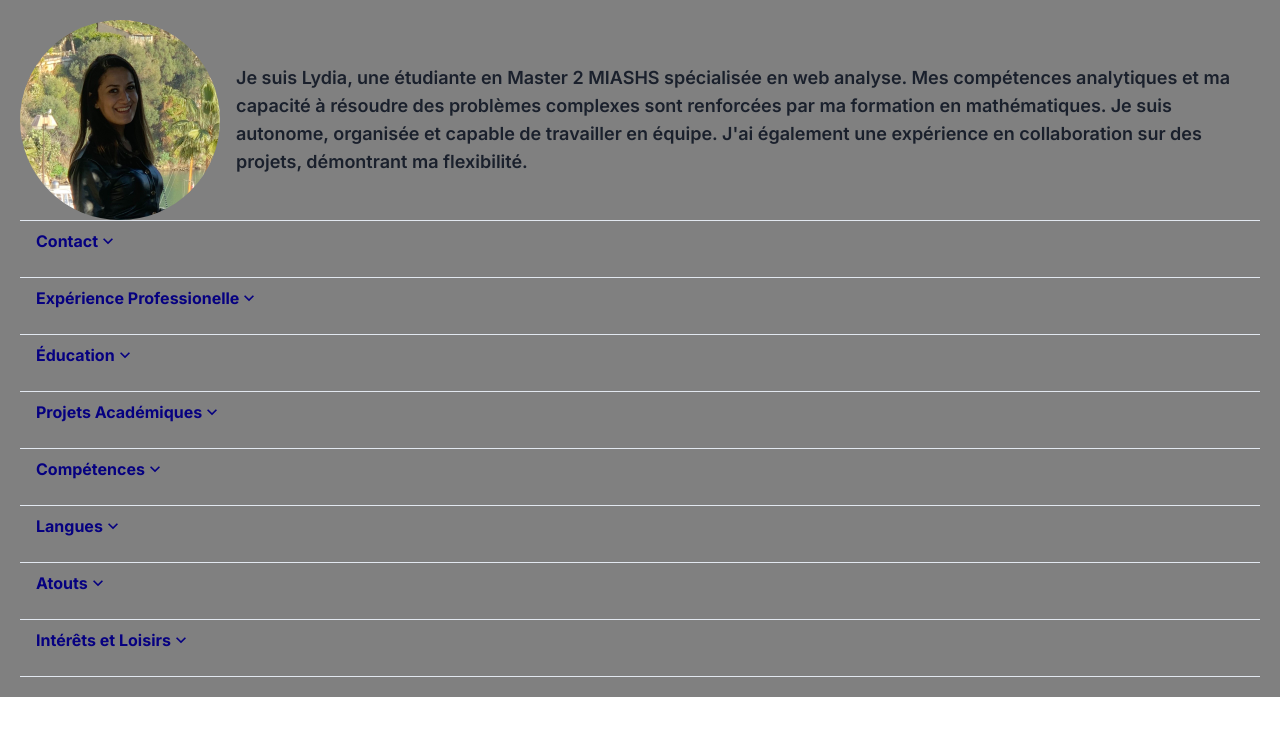
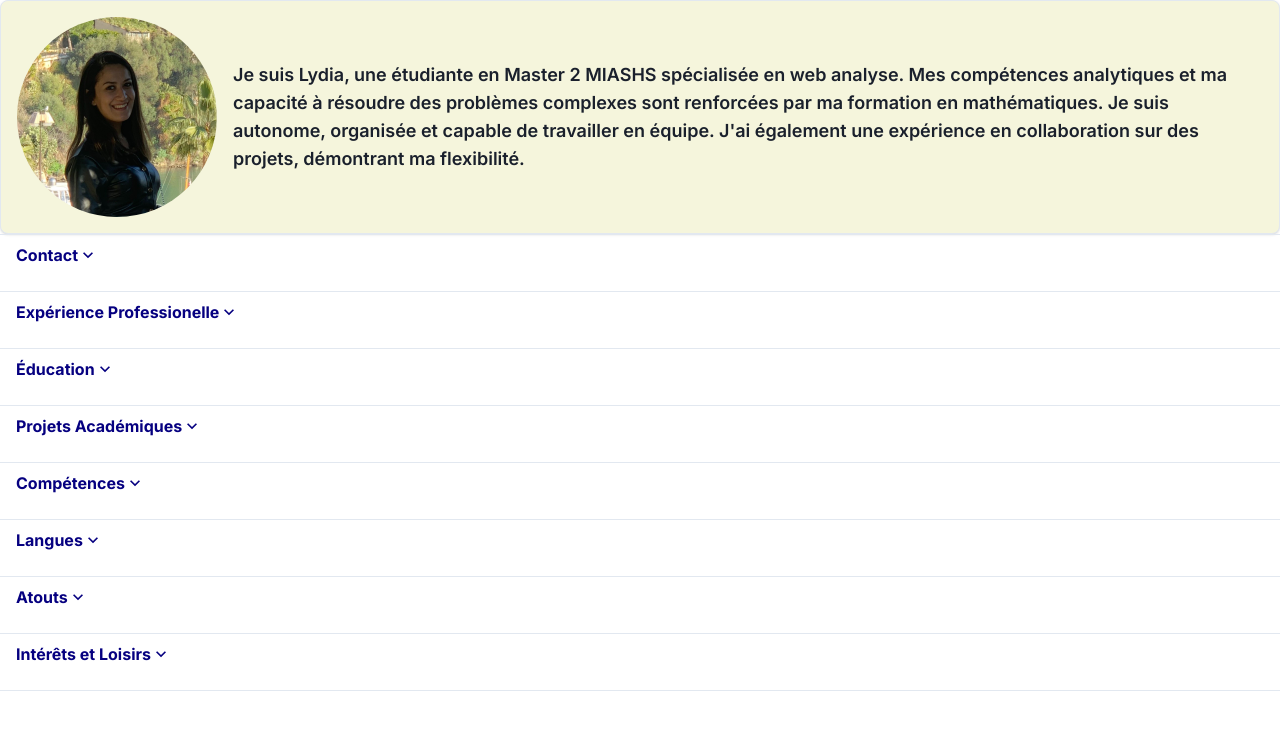
Before and after one commit to RahmaniLydia/RahmaniLydia.github.io, a Next.js app: page / in a window 1280 px wide. Shown: the top 736 px of the page. Built offline with nearby package versions, Linux system fonts and the light colour scheme.

Commit message:
modification page

```diff
--- a/app/globals.css
+++ b/app/globals.css
@@ -2,9 +2,9 @@
 @tailwind components;
 @tailwind utilities;
 
-.cv-container {
-  background-color: grey;
-  padding: 20px;
+#image_plus_info {
+  background-color: beige;
+
 }
 .rounded-green-bg {
     background-color: green;
@@ -42,3 +42,9 @@ h1 {
   font-weight: bold;
   margin-bottom: 1rem;
 }
+
+h3{
+
+  font-weight: bold;
+  margin-bottom: 1rem;
+}
--- a/app/page.tsx
+++ b/app/page.tsx
@@ -37,7 +37,7 @@ export default function CV() {
   return (
     <main className="cv-container">
       {/* Côté gauche : Image et informations */}
-      <div id="image_plus_info">
+      <div id="image_plus_info" className="flex items-center border p-4 rounded-lg shadow from-blue-300 to-blue-500">
         <Image
           objectFit="cover"
           borderRadius="full"
```
